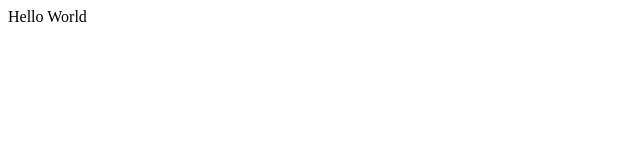
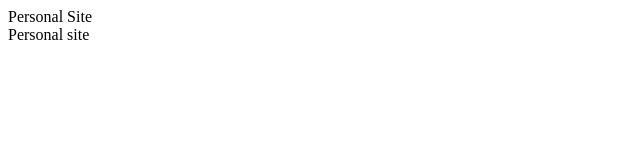
Before and after one commit to TheNewMagicKing/pers.repo, a plain HTML site: page index.html in a window 1280 px wide. Shown: the full height of the page, 0-640 px from the left. Drawn offline with Linux system fonts and the light colour scheme.

Commit message:
Refining the site

```diff
--- a/index.html
+++ b/index.html
@@ -1 +1,7 @@
-<div>Hello World</div>
+<!DOCTYPE html>
+<head>
+    Personal Site
+</head>
+<body>
+    <div>Personal site</div>
+</body>
```
